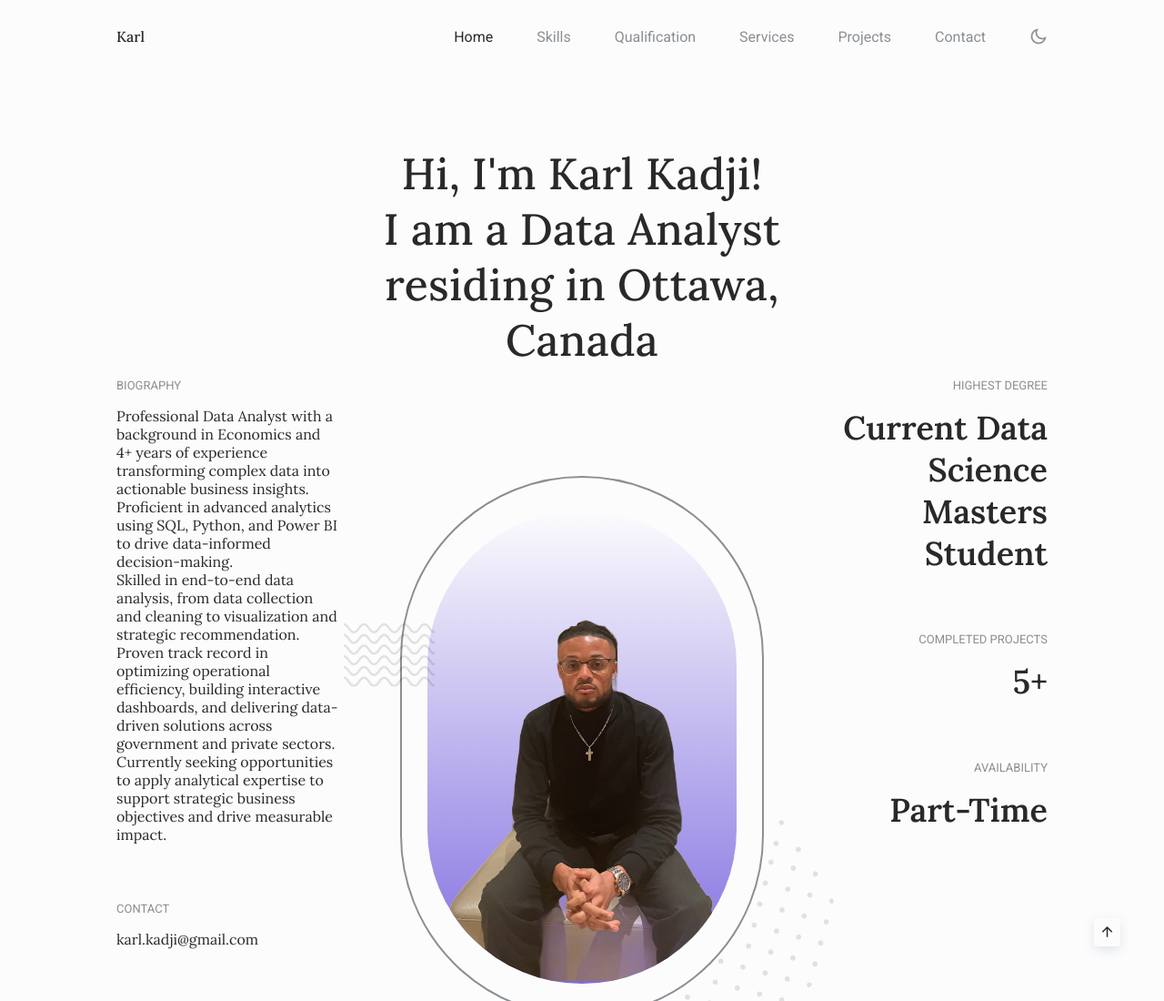
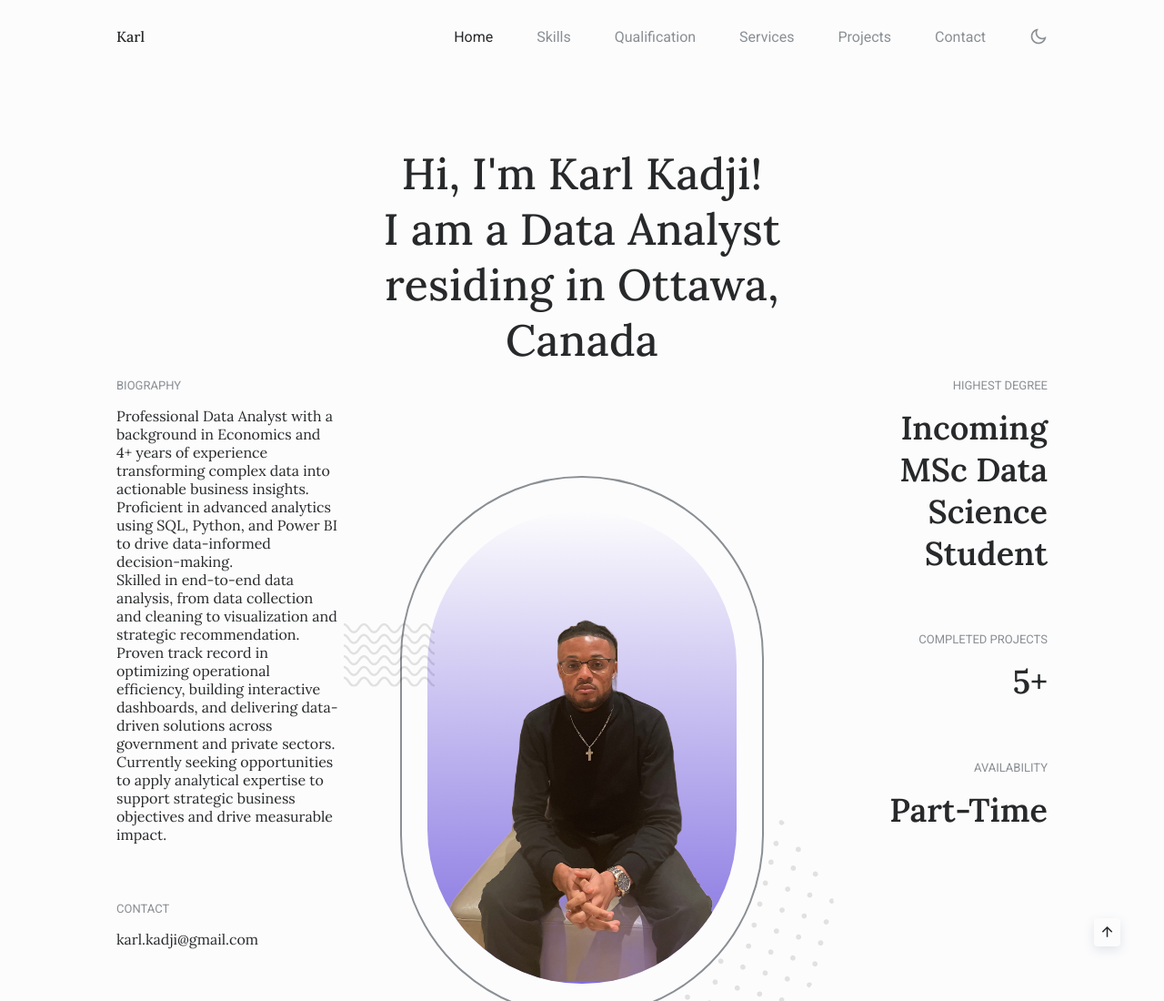
Before and after one commit to KarlKadji/karlkadji.github.io, a plain HTML site: page index.html in a window 1280 px wide. Shown: the top 1100 px of the page at 91% size. Drawn offline with nearby package versions, Linux system fonts and the light colour scheme.

Commit message:
highest degree change

```diff
--- a/index.html
+++ b/index.html
@@ -170,7 +170,7 @@
                         </h3>
 
                         <p class="home__info-number">
-                            Current Data Science Masters Student
+                            Incoming MSc Data Science Student
                         </p>
                     </div>
 
```
